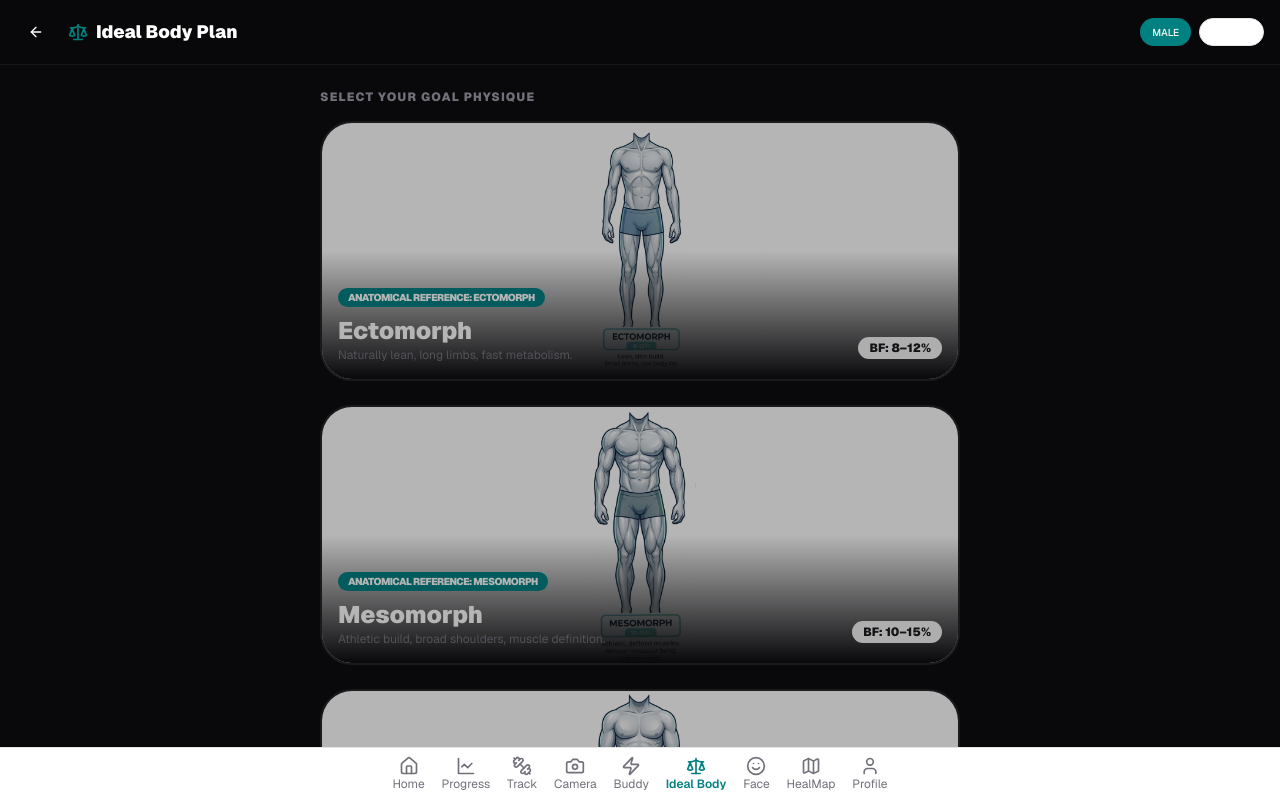
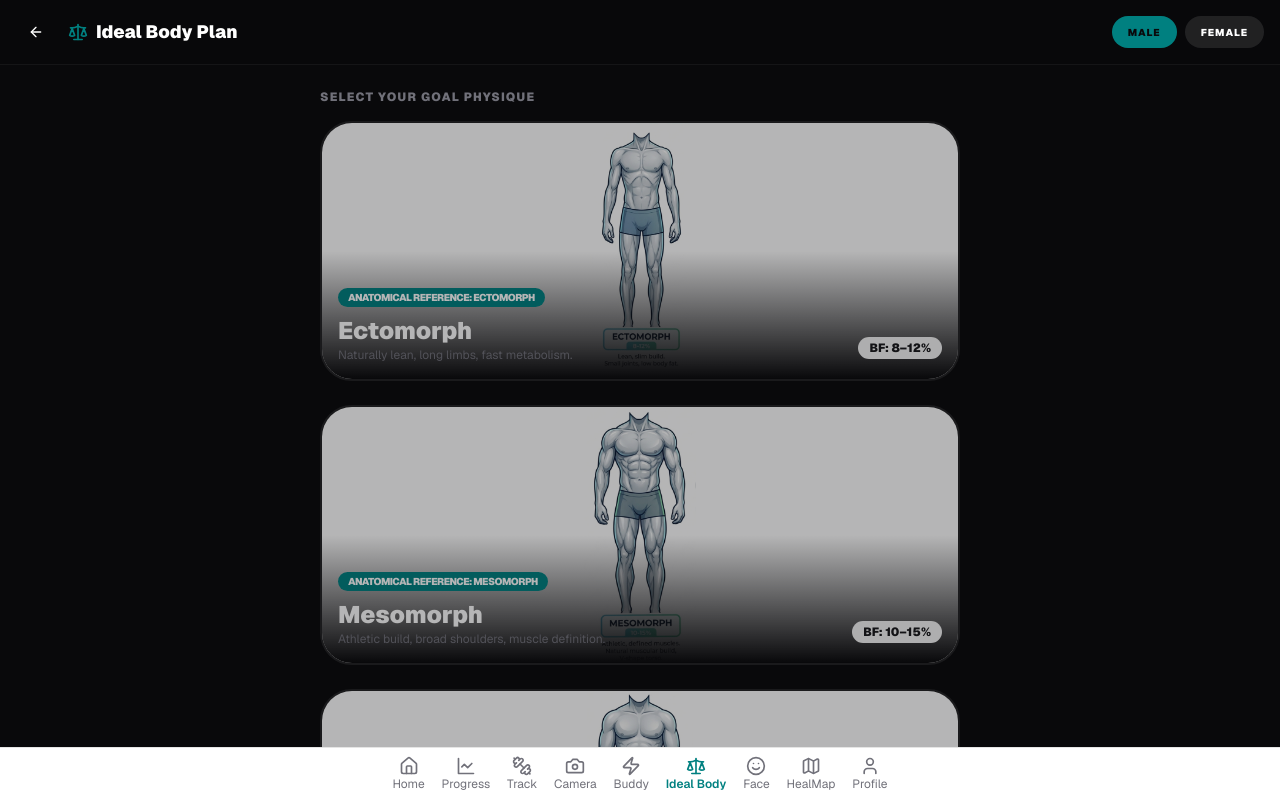
Before and after one commit to Hemanthporeddy8/fitjourney, a Next.js app: page /ideal-body in a window 1280 px wide. Shown: the top 798 px of the page. Built offline with nearby package versions, Linux system fonts and the light colour scheme; what onnxruntime-web would draw is missing.

Commit message:
UI: Fixed gender toggle button text visibility in dark mode

```diff
--- a/src/app/ideal-body/page.tsx
+++ b/src/app/ideal-body/page.tsx
@@ -90,8 +90,8 @@ export default function IdealBodyPage() {
           <h1 className="text-lg font-black flex items-center gap-2"><Scale className="text-primary h-5 w-5" /> Ideal Body Plan</h1>
         </div>
         <div className="flex gap-2">
-          <Button disabled={!!locked} size="sm" variant={gender === 'male' ? 'default' : 'outline'} className={`h-7 px-3 text-[10px] rounded-full ${locked ? 'opacity-50 cursor-not-allowed' : ''}`} onClick={() => !locked && setGender('male')}>MALE</Button>
-          <Button disabled={!!locked} size="sm" variant={gender === 'female' ? 'default' : 'outline'} className={`h-7 px-3 text-[10px] rounded-full ${locked ? 'opacity-50 cursor-not-allowed' : ''}`} onClick={() => !locked && setGender('female')}>FEMALE</Button>
+          <Button disabled={!!locked} size="sm" className={`h-8 px-4 text-[10px] font-black tracking-widest rounded-full transition-all ${locked ? 'opacity-50 cursor-not-allowed' : ''} ${gender === 'male' ? 'bg-primary text-zinc-950' : 'bg-white/10 text-white hover:bg-white/20'}`} onClick={() => !locked && setGender('male')}>MALE</Button>
+          <Button disabled={!!locked} size="sm" className={`h-8 px-4 text-[10px] font-black tracking-widest rounded-full transition-all ${locked ? 'opacity-50 cursor-not-allowed' : ''} ${gender === 'female' ? 'bg-primary text-zinc-950' : 'bg-white/10 text-white hover:bg-white/20'}`} onClick={() => !locked && setGender('female')}>FEMALE</Button>
         </div>
       </div>
 
```
